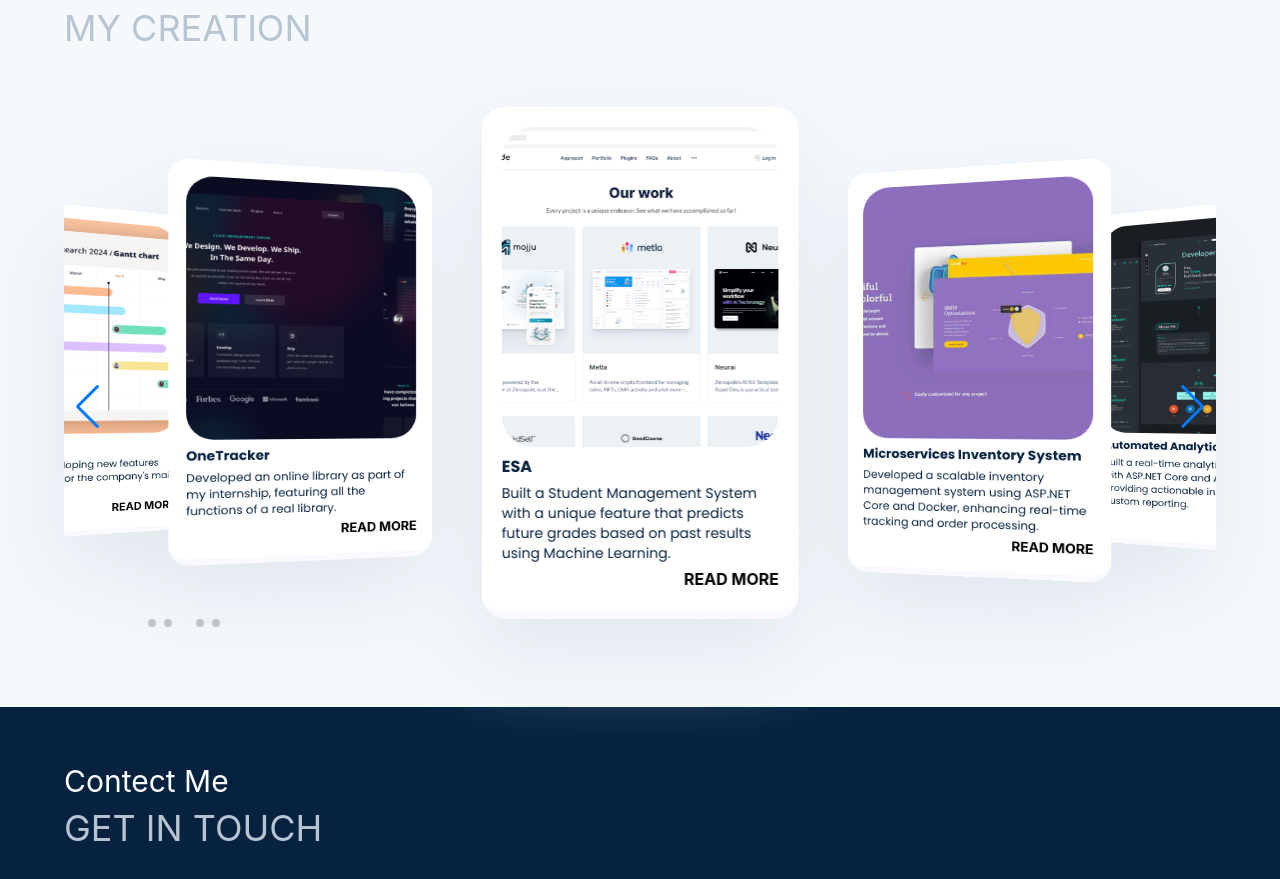
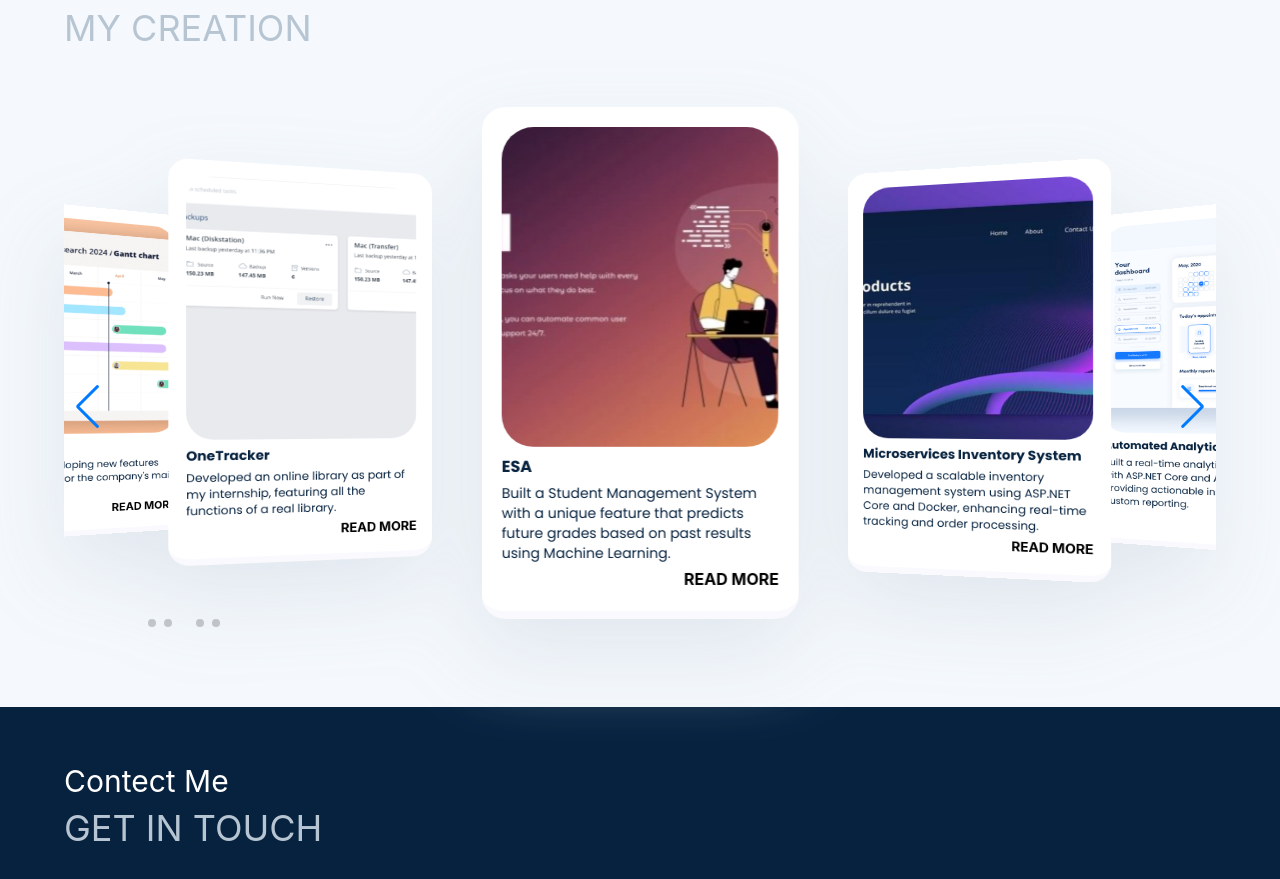
Before and after one commit to RR45-dev/test, a React (Vite) app: page / in a window 1280 px wide. Shown: the part 2687-3566 px from the top of the page. Built offline with nearby package versions, Linux system fonts and the light colour scheme; a web font is replaced by a local one.

Commit message:
project interface images

```diff
--- a/src/components/Projects1.jsx
+++ b/src/components/Projects1.jsx
@@ -6,6 +6,10 @@ import proj1 from "../assets/images/hero/proj1.png";
 import proj2 from "../assets/images/hero/proj2.png";
 import proj3 from "../assets/images/hero/proj3.png";
 import proj4 from "../assets/images/hero/proj4.jpg";
+import proj5 from "../assets/images/hero/proj5.jpg";
+import proj6 from "../assets/images/hero/proj6.png";
+import proj7 from "../assets/images/hero/proj7.png";
+import proj9 from "../assets/images/hero/proj9.jpg";
 
 // Import Swiper styles
 import 'swiper/css';
@@ -72,7 +76,7 @@ const Projects1 = () => {
               key={2}
               className="bg-white rounded-3xl p-5 border-b-8 border-[#FAF9FD] h-fit max-w-[320px] mx-auto transition-transform duration-300"
             >
-              <img src={proj2} alt="Project 2" className="w-full rounded-lg" />
+              <img src={proj7} alt="Project 2" className="w-full rounded-lg" />
               <div className="flex flex-col gap-1 mt-2">
                 <h5 className="font-bold font-Poppins">OneTracker</h5>
                 <p className="font-Poppins text-sm text-gray-600">Developed an online library as part of my internship, featuring all the functions of a real library.</p>
@@ -85,7 +89,7 @@ const Projects1 = () => {
               key={3}
               className="bg-white rounded-3xl p-5 border-b-8 border-[#FAF9FD] h-fit max-w-[320px] mx-auto transition-transform duration-300"
             >
-              <img src={proj3} alt="Project 3" className="w-full rounded-lg" />
+              <img src={proj9} alt="Project 3" className="w-full rounded-lg" />
               <div className="flex flex-col gap-1 mt-2">
                 <h5 className="font-bold font-Poppins">ESA</h5>
                 <p className="font-Poppins text-sm text-gray-600">Built a Student Management System with a unique feature that predicts future grades based on past results using Machine Learning.</p>
@@ -97,7 +101,7 @@ const Projects1 = () => {
               key={4}
               className="bg-white rounded-3xl p-5 border-b-8 border-[#FAF9FD] h-fit max-w-[320px] mx-auto transition-transform duration-300"
             >
-              <img src={proj4} alt="Project 3" className="w-full rounded-lg" />
+              <img src={proj5} alt="Project 3" className="w-full rounded-lg" />
               <div className="flex flex-col gap-1 mt-2">
                 <h5 className="font-bold font-Poppins">Microservices Inventory System</h5>
                 <p className="font-Poppins text-sm text-gray-600">Developed a scalable inventory management system using ASP.NET Core and Docker, enhancing real-time tracking and order processing.</p>
@@ -109,7 +113,7 @@ const Projects1 = () => {
               key={5}
               className="bg-white rounded-3xl p-5 border-b-8 border-[#FAF9FD] h-fit max-w-[320px] mx-auto transition-transform duration-300"
             >
-              <img src={ui} alt="Project 3" className="w-full rounded-lg" />
+              <img src={proj6} alt="Project 3" className="w-full rounded-lg" />
               <div className="flex flex-col gap-1 mt-2">
                 <h5 className="font-bold font-Poppins">Automated Analytics Dashboard</h5>
                 <p className="font-Poppins text-sm text-gray-600">Built a real-time analytics dashboard with ASP.NET Core and Angular, providing actionable insights and custom reporting.</p>
--- a/src/components/Projects2.jsx
+++ b/src/components/Projects2.jsx
@@ -1,7 +1,7 @@
 import { content } from "../Content";
 import { Swiper, SwiperSlide } from "swiper/react";
 
-import ui from "../assets/images/hero/ui.png";
+
 import proj1 from "../assets/images/hero/proj1.png";
 import proj2 from "../assets/images/hero/proj2.png";
 import proj3 from "../assets/images/hero/proj3.png";
--- a/src/components/Projects3.jsx
+++ b/src/components/Projects3.jsx
@@ -1,7 +1,7 @@
 import { content } from "../Content";
 import { Swiper, SwiperSlide } from "swiper/react";
 
-import ui from "../assets/images/hero/ui.png";
+
 import proj1 from "../assets/images/hero/proj1.png";
 import proj2 from "../assets/images/hero/proj2.png";
 import proj3 from "../assets/images/hero/proj3.png";
@@ -9,6 +9,7 @@ import proj4 from "../assets/images/hero/proj4.jpg";
 import proj5 from "../assets/images/hero/proj5.jpg";
 import proj6 from "../assets/images/hero/proj6.png";
 import proj7 from "../assets/images/hero/proj7.png";
+import proj9 from "../assets/images/hero/proj9.jpg";
 
 
 // Import Swiper styles
@@ -61,7 +62,7 @@ const Projects1 = () => {
               key={2}
               className="bg-white rounded-3xl p-5 border-b-8 border-[#FAF9FD] h-fit max-w-[320px] mx-auto transition-transform duration-300"
             >
-              <img src={proj2} alt="Project 2" className="w-full rounded-lg" />
+              <img src={proj7} alt="Project 2" className="w-full rounded-lg" />
               <div className="flex flex-col gap-1 mt-2">
                 <h5 className="font-bold font-Poppins">OneTracker</h5>
                 <p className="font-Poppins text-sm text-gray-600">Developed an online library as part of my internship, featuring all the functions of a real library.</p>
@@ -74,7 +75,7 @@ const Projects1 = () => {
               key={3}
               className="bg-white rounded-3xl p-5 border-b-8 border-[#FAF9FD] h-fit max-w-[320px] mx-auto transition-transform duration-300"
             >
-              <img src={proj5} alt="Project 3" className="w-full rounded-lg" />
+              <img src={proj9} alt="Project 3" className="w-full rounded-lg" />
               <div className="flex flex-col gap-1 mt-2">
                 <h5 className="font-bold font-Poppins">ESA</h5>
                 <p className="font-Poppins text-sm text-gray-600">Built a Student Management System with a unique feature that predicts future grades based on past results using Machine Learning.</p>
@@ -86,7 +87,7 @@ const Projects1 = () => {
               key={4}
               className="bg-white rounded-3xl p-5 border-b-8 border-[#FAF9FD] h-fit max-w-[320px] mx-auto transition-transform duration-300"
             >
-              <img src={proj7} alt="Project 3" className="w-full rounded-lg" />
+              <img src={proj5} alt="Project 3" className="w-full rounded-lg" />
               <div className="flex flex-col gap-1 mt-2">
                 <h5 className="font-bold font-Poppins">Microservices Inventory System</h5>
                 <p className="font-Poppins text-sm text-gray-600">Developed a scalable inventory management system using ASP.NET Core and Docker, enhancing real-time tracking and order processing.</p>
```
Also changed, not shown: src/assets/images/Hero/proj9.jpg (added), 10 other files (tests, documents, lock files or other folders).
